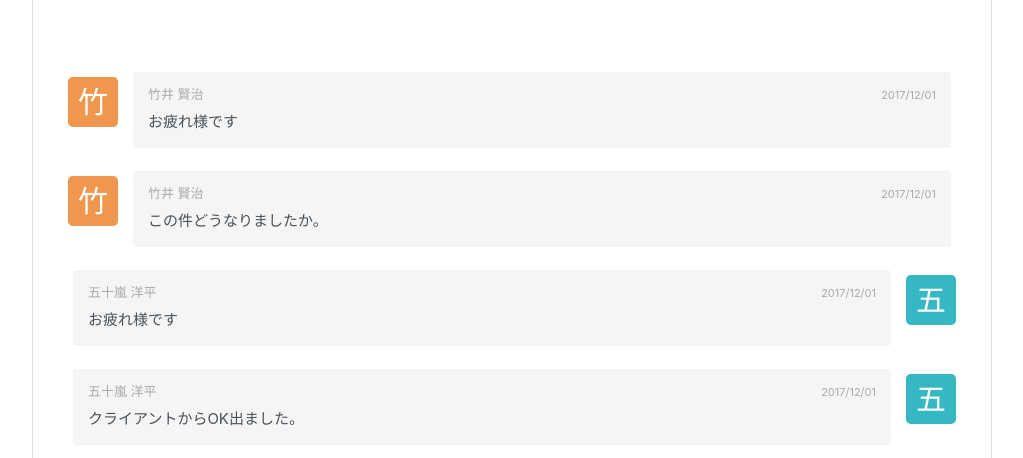
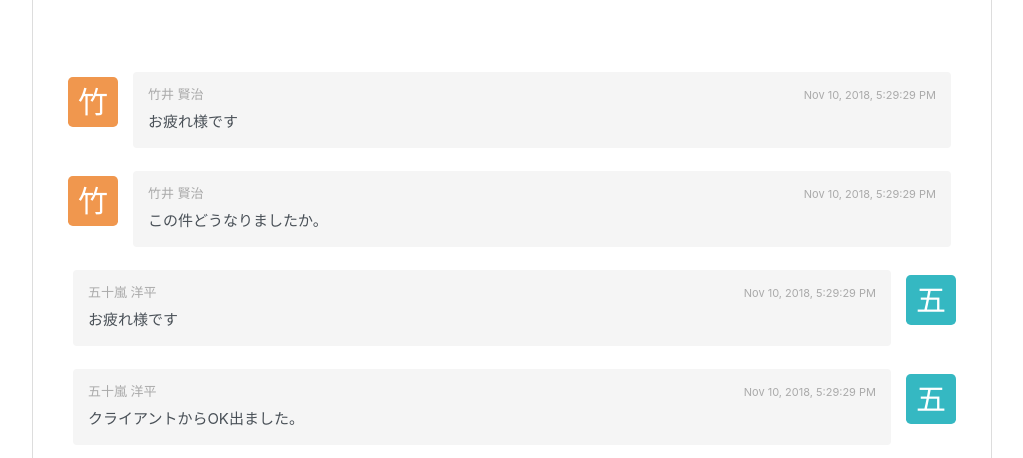
Before and after one commit to kaito0228/angular-chat, an Angular app: page / in a window 1280 px wide. Shown: the top 458 px of the page, without its empty margins (128-1151 px from the left). Built offline with nearby package versions, Linux system fonts and the light colour scheme.

Commit message:
add commentDate

```diff
--- a/package.json
+++ b/package.json
@@ -22,6 +22,7 @@
     "@angular/router": "~7.0.0",
     "bootstrap": "^4.1.3",
     "core-js": "^2.5.4",
+    "date-fns": "^1.29.0",
     "rxjs": "~6.3.3",
     "zone.js": "~0.8.26"
   },
--- a/src/app/app.component.html
+++ b/src/app/app.component.html
@@ -10,7 +10,7 @@
             <div class="media-body">
               <div class="d-flex w-100 justify-content-between">
                 <h4 class="media-heading">{{comment.user.name}}</h4>
-                <small class="media-date">2017/12/01</small>
+                <small class="media-date">{{comment.date | date:'medium'}}</small>
               </div>
               <pre>{{comment.message}}</pre>
 
--- a/src/app/class/comment.ts
+++ b/src/app/class/comment.ts
@@ -1,13 +1,16 @@
 import { User } from './user';
+import { format } from 'date-fns';
 
 export class Comment {
   user: User;
   initial: string;
   message: string;
+  date: string;
 
   constructor(user: User, message: string) {
     this.user = user;
     this.initial = user.name.slice(0, 1);
     this.message = message;
+    this.date = format(new Date());
   }
 }
```
Also changed, not shown: 1 other file (tests, documents, lock files or other folders).
